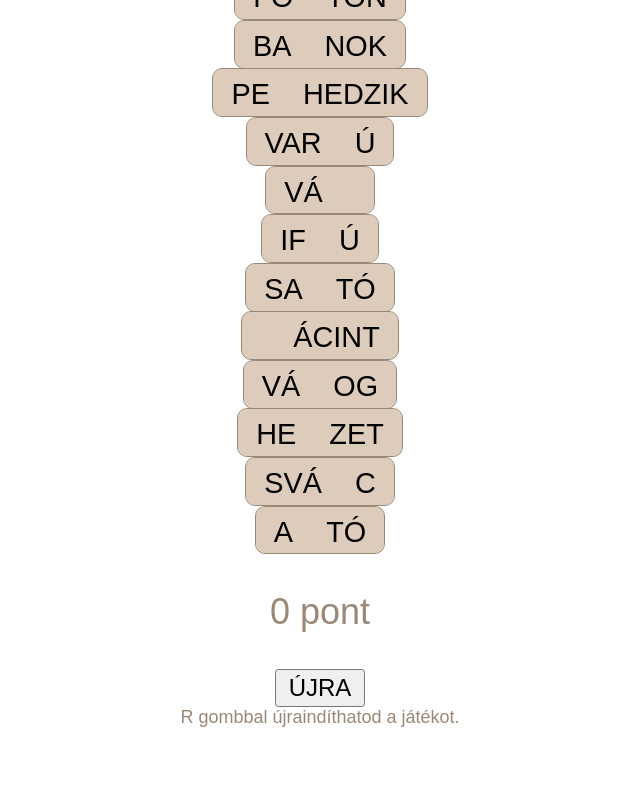
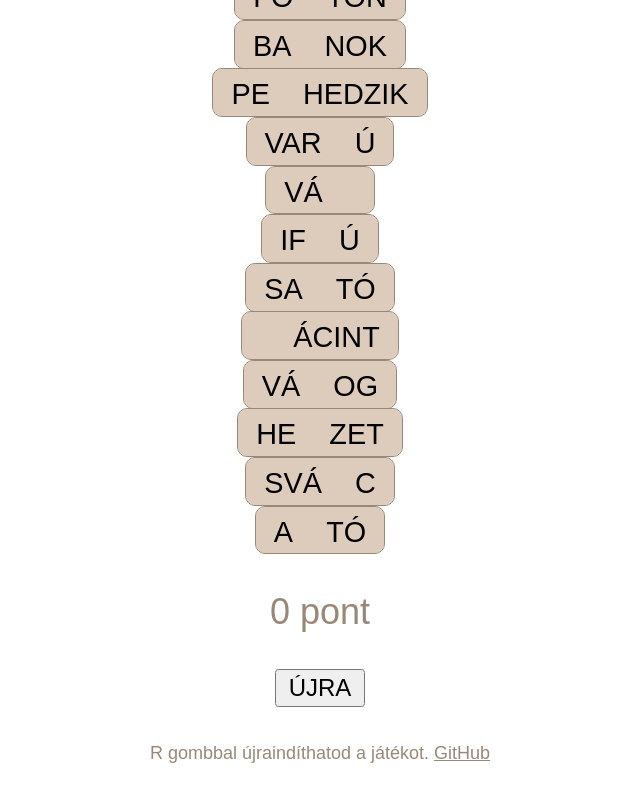
Before and after one commit to darabos/helyesiras, a plain HTML site: page index.html in a window 1280 px wide. Shown: the part 514-1314 px from the top of the page, without its empty margins (320-960 px from the left). Before the commit the page ends 1256 px from the top, so only its background shows below. Drawn offline with Linux system fonts and the light colour scheme; a web font is replaced by a local one.

Commit message:
GitHub link.

```diff
--- a/index.html
+++ b/index.html
@@ -102,6 +102,12 @@
     .bouncing {
         animation: bounceUp 0.3s infinite;
     }
+    a {
+        color: #987;
+    }
+    .hint.bottom {
+        margin: 20px;
+    }
 </style>
 </head><body>
     <div class="hint">Nyomd a J és L gombokat, vagy húzd jobbra-balra az ujjad.</div>
@@ -109,7 +115,7 @@
     <div id="game"></div>
     <div id="score-display"><span id="score">0</span> pont</div>
     <button id="restart">ÚJRA</button>
-    <div class="hint">R gombbal újraindíthatod a játékot.</div>
+    <div class="hint bottom">R gombbal újraindíthatod a játékot. <a href="https://github.com/darabos/helyesiras/">GitHub</a></div>
     <div id="pet"></div>
     <audio id="soundGood" src="sounds/Coin3.ogg"></audio>
     <audio id="soundBad" src="sounds/Hit1.ogg"></audio>
```
